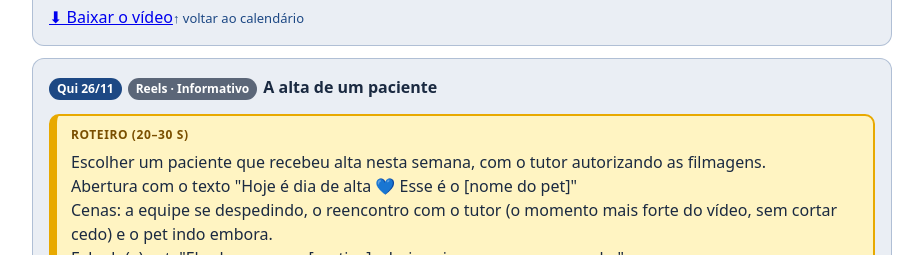
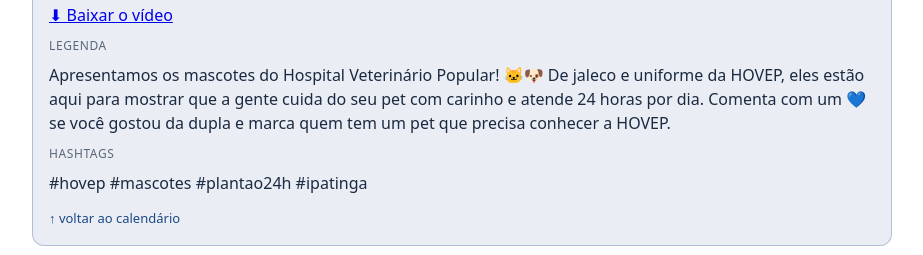
Before and after one commit to beatrizweb/calendario-hovep, a plain HTML site: page index.html in a window 1280 px wide. Shown: the part 1343-1598 px from the top of the page, without its empty margins (290-1213 px from the left). Drawn offline with Linux system fonts and the light colour scheme; no server answers.

Commit message:
calendario: legenda e hashtags no card do video dos mascotes (qua 25/11)
Co-Authored-By: Claude Sonnet 5.5 <noreply@anthropic.com>

```diff
--- a/index.html
+++ b/index.html
@@ -74,7 +74,9 @@ Fecho: "Qual pergunta você faria? Comenta" (fala e texto na tela).</pre></div>
 <div class="l">Hashtags · Quem grava</div><pre>#novembroazulpet #saudepet #hovep · Grava: 2 vets [nomes a confirmar]</pre><a class="back" href="#semana">↑ voltar ao calendário</a></div>
 
 <div class="card" id="qua-mascotes"><span class="tag">Qua 25/11</span><span class="tag m">Vídeo · Mascotes</span><span class="d">Vídeo dos mascotes da HOVEP</span>
-<div class="l">Vídeo pronto</div><video controls playsinline preload="metadata" style="max-width:100%;width:280px;max-height:70vh;border-radius:10px;background:#000;display:block;margin:6px 0"><source src="videos/qua-25-11-mascotes.mp4" type="video/mp4"></video><a href="videos/qua-25-11-mascotes.mp4" download>⬇ Baixar o vídeo</a><a class="back" href="#semana">↑ voltar ao calendário</a></div>
+<div class="l">Vídeo pronto</div><video controls playsinline preload="metadata" style="max-width:100%;width:280px;max-height:70vh;border-radius:10px;background:#000;display:block;margin:6px 0"><source src="videos/qua-25-11-mascotes.mp4" type="video/mp4"></video><a href="videos/qua-25-11-mascotes.mp4" download>⬇ Baixar o vídeo</a>
+<div class="l">Legenda</div><pre>Apresentamos os mascotes do Hospital Veterinário Popular! 🐱🐶 De jaleco e uniforme da HOVEP, eles estão aqui para mostrar que a gente cuida do seu pet com carinho e atende 24 horas por dia. Comenta com um 💙 se você gostou da dupla e marca quem tem um pet que precisa conhecer a HOVEP.</pre>
+<div class="l">Hashtags</div><pre>#hovep #mascotes #plantao24h #ipatinga</pre><a class="back" href="#semana">↑ voltar ao calendário</a></div>
 
 <div class="card" id="qui"><span class="tag">Qui 26/11</span><span class="tag m">Reels · Informativo</span><span class="d">A alta de um paciente</span>
 <div class="rot"><div class="l">Roteiro (20–30 s)</div><pre>Escolher um paciente que recebeu alta nesta semana, com o tutor autorizando as filmagens.
```
